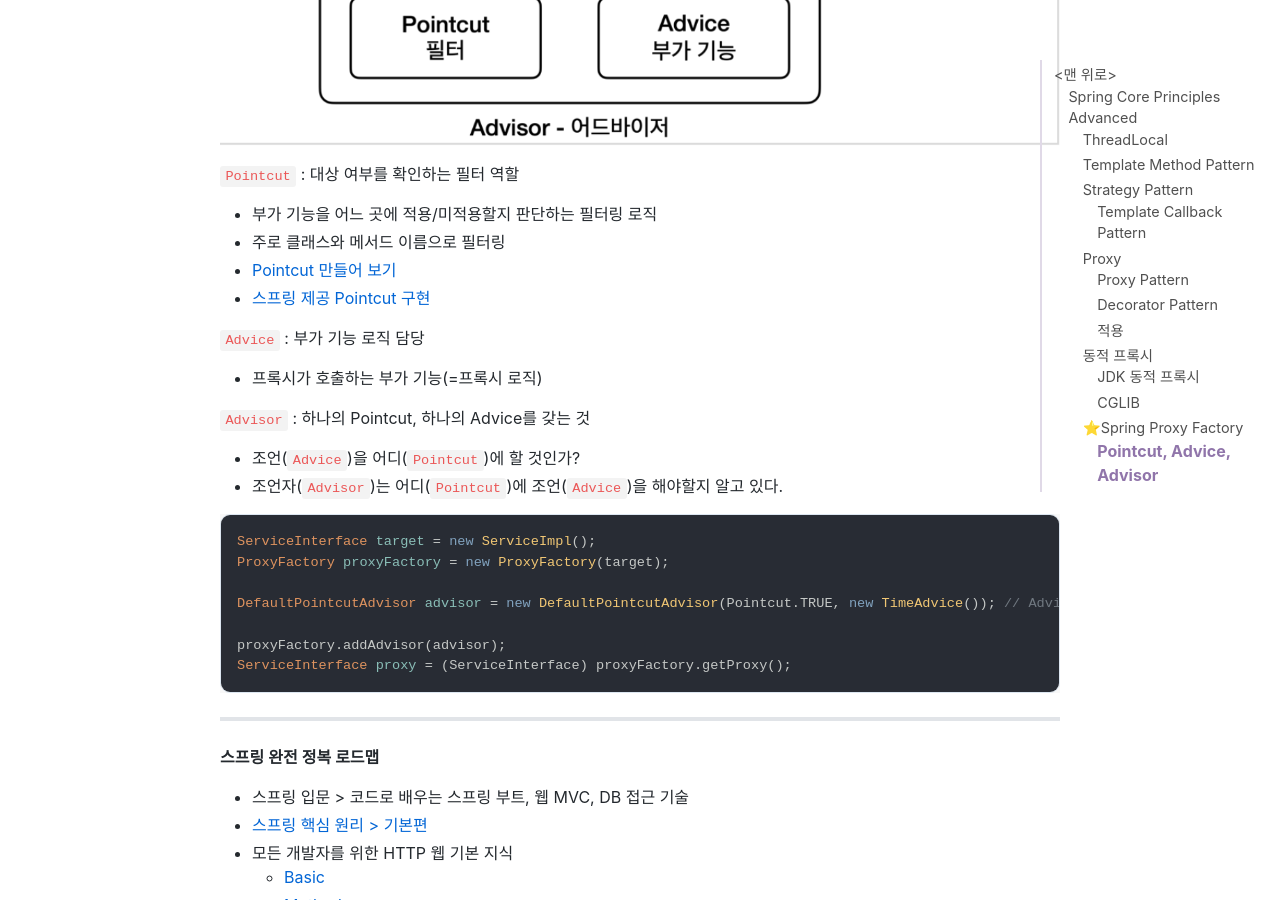
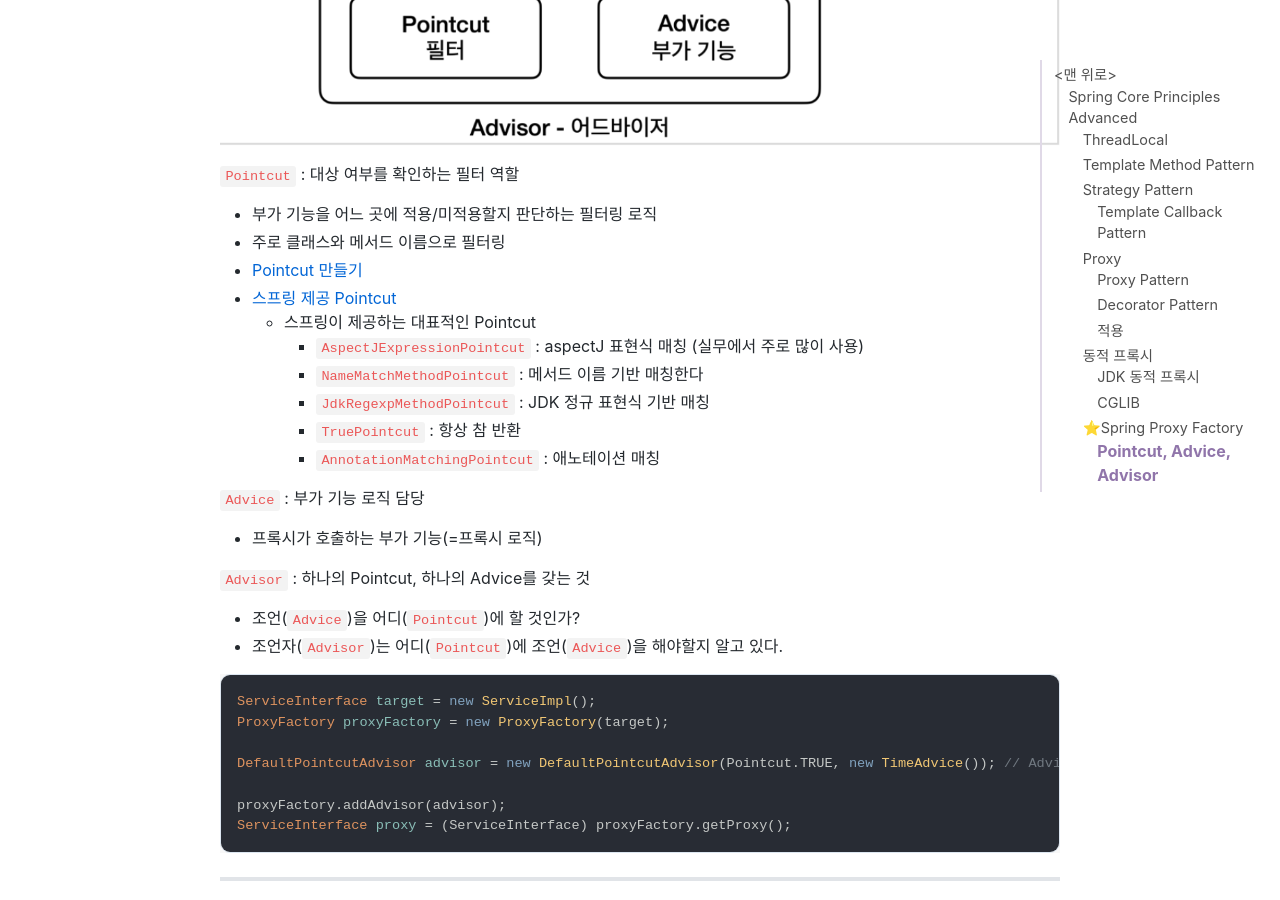
Before and after one commit to jihunparkme/jihunparkme.github.io, a Jekyll site: the page built from _posts/2022-11-20-Spring-Core-Principles-Advanced.md, in a window 1280 px wide and 900 px high, scrolled down 15537 px. Built offline with Jekyll 4.4.1, drawn with Linux system fonts in a browser that asks for light colours; nearby versions of some CDN libraries; comment, search, counter and statistics services are not loaded; some of the changed text lies outside the part shown.

Commit message:
[스프링이 지원하는 프록시] 예제 코드3 - 스프링이 제공하는 포인트컷

```diff
--- a/_posts/2022-11-20-Spring-Core-Principles-Advanced.md
+++ b/_posts/2022-11-20-Spring-Core-Principles-Advanced.md
@@ -481,8 +481,14 @@ ServiceInterface proxy = (ServiceInterface) proxyFactory.getProxy();
 `Pointcut` : 대상 여부를 확인하는 필터 역할
 - 부가 기능을 어느 곳에 적용/미적용할지 판단하는 필터링 로직
 - 주로 클래스와 메서드 이름으로 필터링
-- [Pointcut 만들어 보기]()
-- [스프링 제공 Pointcut 구현]()
+- [Pointcut 만들기]()
+- [스프링 제공 Pointcut]()
+  - 스프링이 제공하는 대표적인 Pointcut
+    - `AspectJExpressionPointcut` : aspectJ 표현식 매칭 (실무에서 주로 많이 사용)
+    - `NameMatchMethodPointcut` : 메서드 이름 기반 매칭한다
+    - `JdkRegexpMethodPointcut` : JDK 정규 표현식 기반 매칭
+    - `TruePointcut` : 항상 참 반환
+    - `AnnotationMatchingPointcut` : 애노테이션 매칭
 
 `Advice` : 부가 기능 로직 담당
 - 프록시가 호출하는 부가 기능(=프록시 로직)
```
